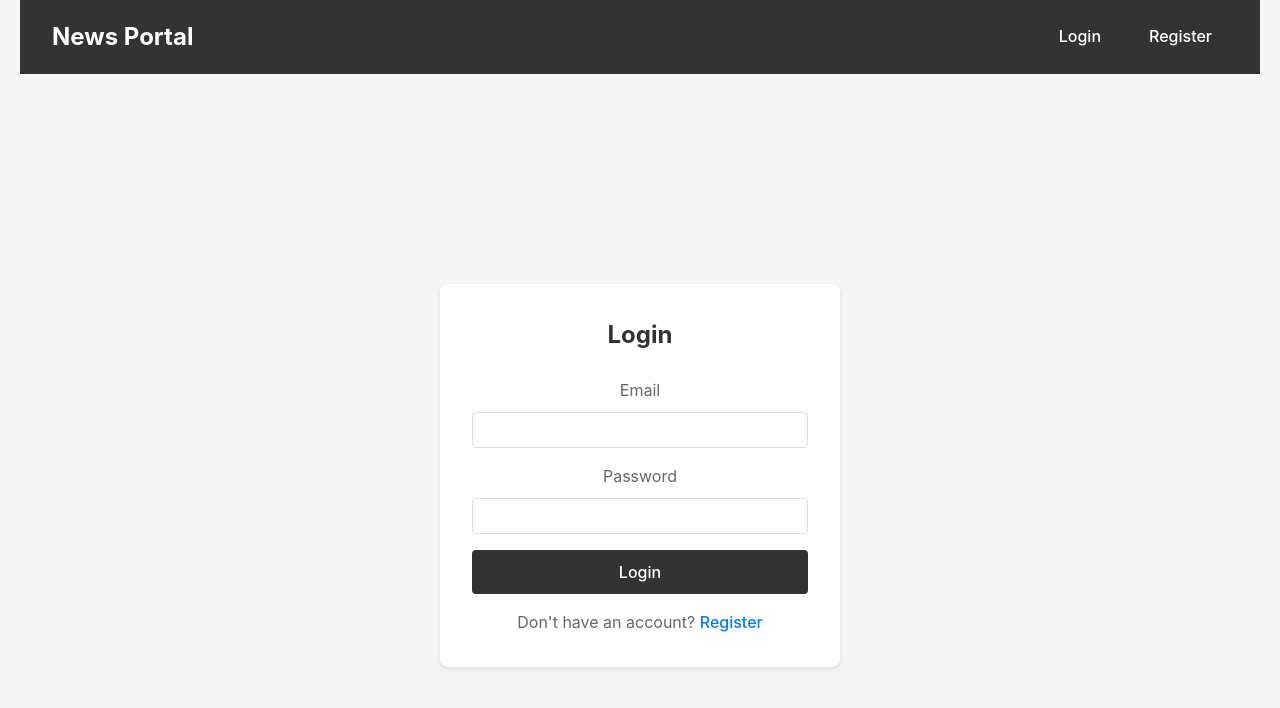
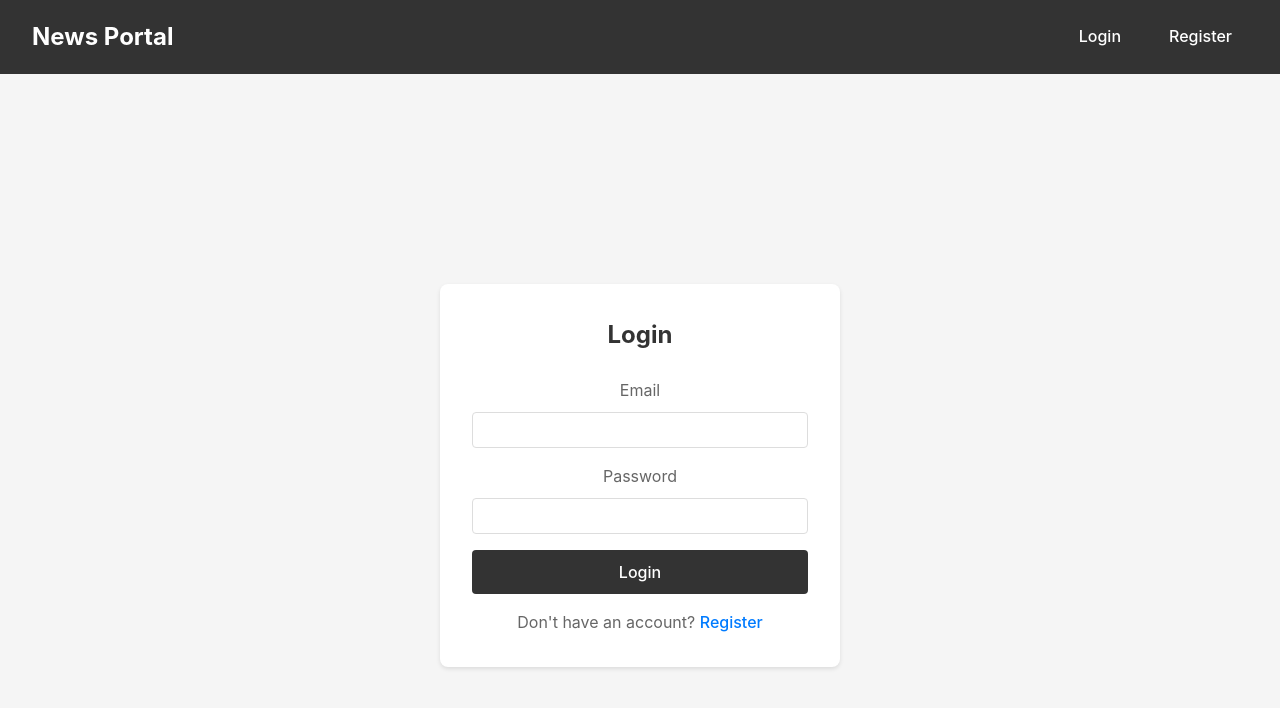
Before and after one commit to Rozevskis/mana-lente, a React (Vite) app in the folder frontend/: page /login in a window 1280 px wide. Shown: the top 708 px of the page. Built offline with nearby package versions, Linux system fonts and the light colour scheme; no server answers.

Commit message:
Style update, change to 1440px width and debug pannel style change

```diff
--- a/frontend/src/App.css
+++ b/frontend/src/App.css
@@ -20,7 +20,6 @@ body {
 main {
   flex: 1;
   padding: 2rem;
-  max-width: 1200px;
   margin: 0 auto;
   width: 100%;
 }
@@ -57,7 +56,7 @@ main {
 }
 
 #root {
-  max-width: 1280px;
+  max-width: 1480px;
   margin: 0 auto;
   padding: 0;
   text-align: center;
--- a/frontend/src/components/articles/CategoryBiasEditor.css
+++ b/frontend/src/components/articles/CategoryBiasEditor.css
@@ -6,8 +6,7 @@
   display: flex;
   flex-direction: column;
   gap: 0.75rem;
-  max-height: 80vh;
-  /* overflow-y: auto; */
+
 }
 
 .bias-item {
--- a/frontend/src/components/common/Navbar.css
+++ b/frontend/src/components/common/Navbar.css
@@ -5,7 +5,7 @@
   justify-content: space-between;
   align-items: center;
   color: white;
-  width: 1240px;
+  width: 1440px;
   max-width: 100dvw;
 }
 
--- a/frontend/src/pages/ArticleList.css
+++ b/frontend/src/pages/ArticleList.css
@@ -15,7 +15,8 @@
   overflow-y: auto;
   position: sticky;
   top: 1rem;
-  max-height: calc(100vh - 2rem);
+  max-height: 80vh;
+  overflow-y: auto;
 }
 
 .debug-panel h3 {
@@ -47,7 +48,6 @@
 /* Article list styles */
 .article-list {
   flex: 1;
-  max-width: 1200px;
   margin: 0 auto;
   padding: 1rem;
   display: flex;
@@ -181,9 +181,9 @@
 }
 
 /* When debug panel is active, adjust article list */
-.with-debug-panel .article-list {
+/* .with-debug-panel .article-list {
   max-width: 1000px;
-}
+} */
 
 .article-card {
   background: white;
--- a/frontend/src/pages/ArticleList.jsx
+++ b/frontend/src/pages/ArticleList.jsx
@@ -125,7 +125,7 @@ const ArticleList = () => {
       {/* Debug panel sidebar for real-time bias editing */}
       {isDebugMode && userBiases && (
         <div className="debug-panel">
-          <h3>Debug Panel</h3>
+          {/* <h3>Debug Panel</h3> */}
           <div className="debug-section">
             <h4>Category Biases</h4>
             <p className="debug-hint">Adjust weights to see real-time changes in article sorting</p>
```
